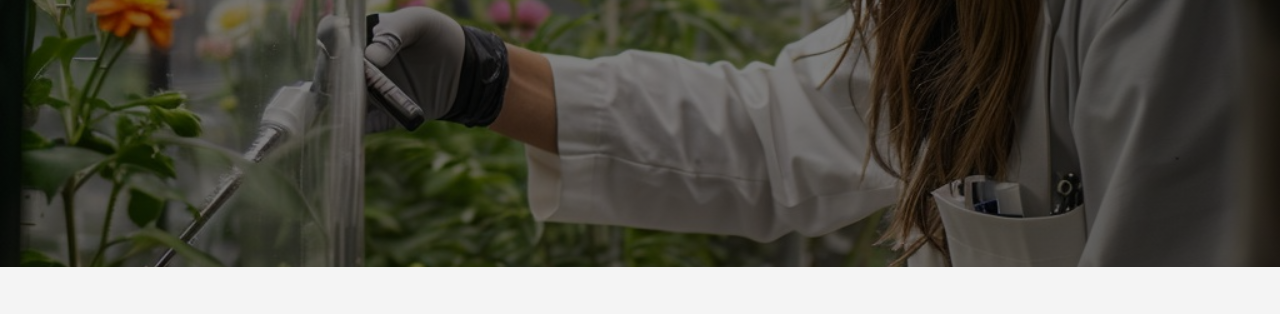
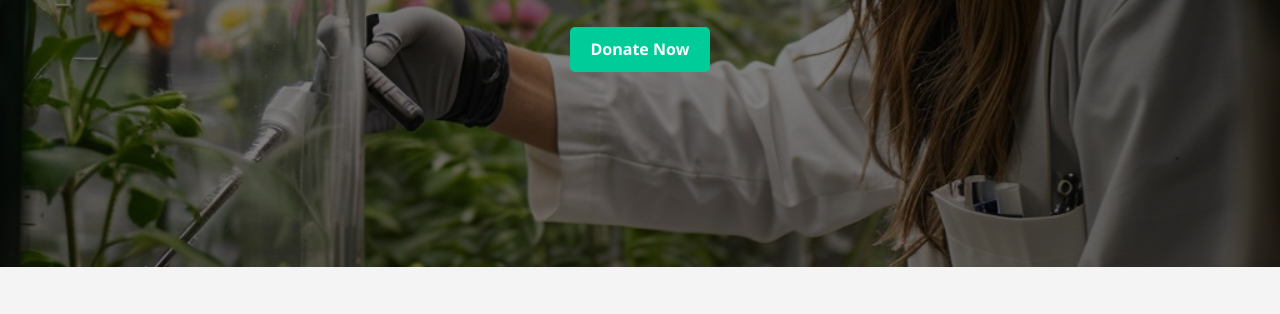
Before and after one commit to aime2solve/PublicScienceTrust, a plain HTML site: page index.html in a window 1280 px wide. Shown: the part 333-647 px from the top of the page. Drawn offline with nearby package versions, Linux system fonts and the light colour scheme.

Commit message:
Add files via upload

```diff
--- a/styles.css
+++ b/styles.css
@@ -8,7 +8,7 @@ body {
     font-family: 'Open Sans', sans-serif;
     line-height: 1.6;
     color: #333;
-    margin: 0; /* Eliminate default margins */
+    margin: 0;
     padding: 0;
     top: 0;
 }
@@ -65,11 +65,12 @@ nav ul li a {
 #hero {
     background: linear-gradient(rgba(0, 0, 0, 0.5), rgba(0, 0, 0, 0.5)), url('Header.png') no-repeat center/cover;
     text-align: center;
-    padding-top: 100px; /* Adjusted to position content below header */
-    padding-bottom: 50px;
-    min-height: 600px; /* Increased for taller hero */
+    min-height: 600px; /* Taller hero */
     color: white;
     margin-top: 0; /* No gap above hero */
+    display: flex; /* Center content vertically */
+    align-items: center; /* Vertical centering */
+    padding: 50px 20px; /* Balanced padding */
 }
 
 #hero h2 {
@@ -218,7 +219,7 @@ footer p {
 }
 
 .nsf-logo {
-    max-height: 30px;
+    max-height: 40px; /* Increased to 40px */
 }
 
 @media (max-width: 768px) {
```
